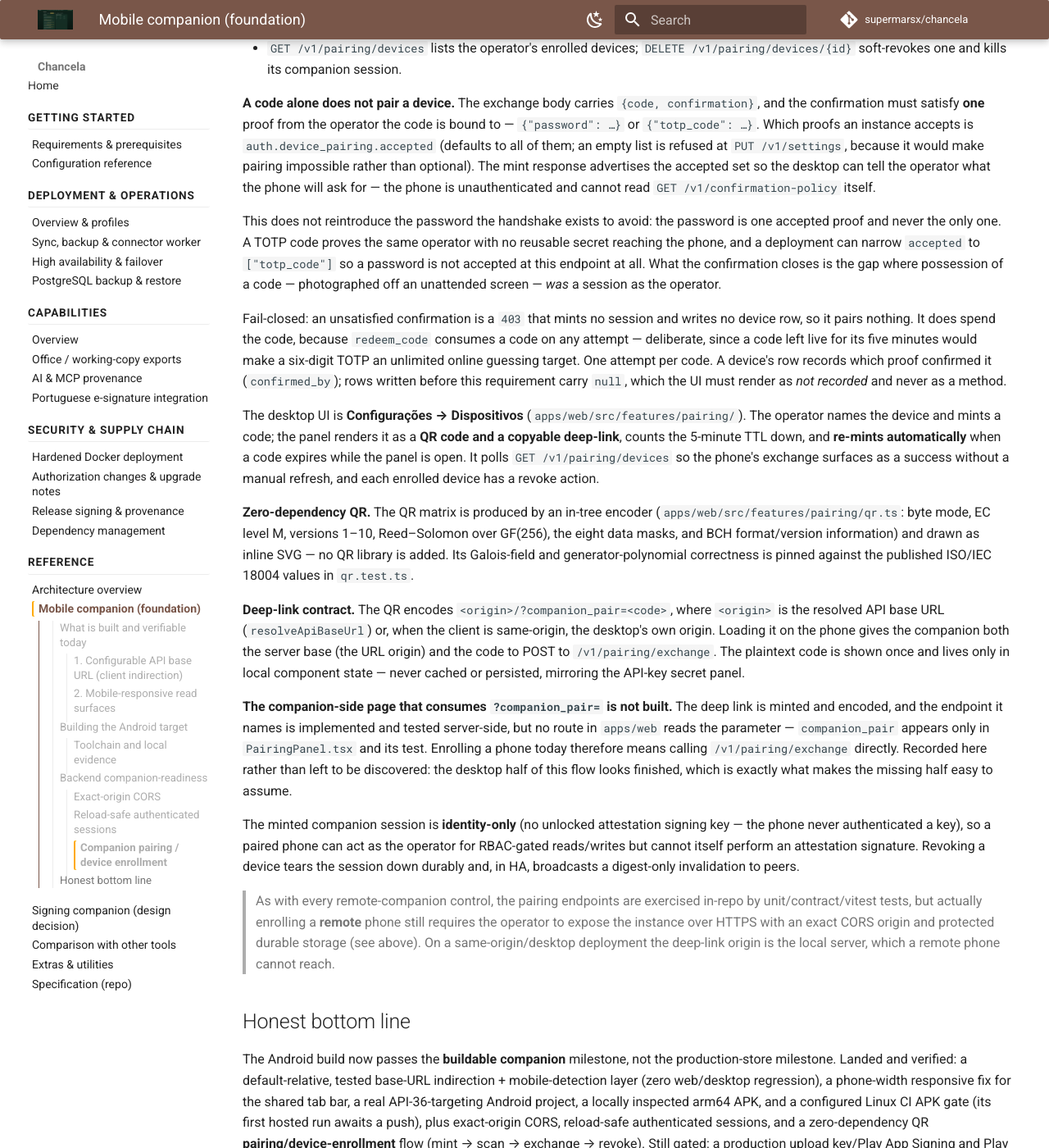
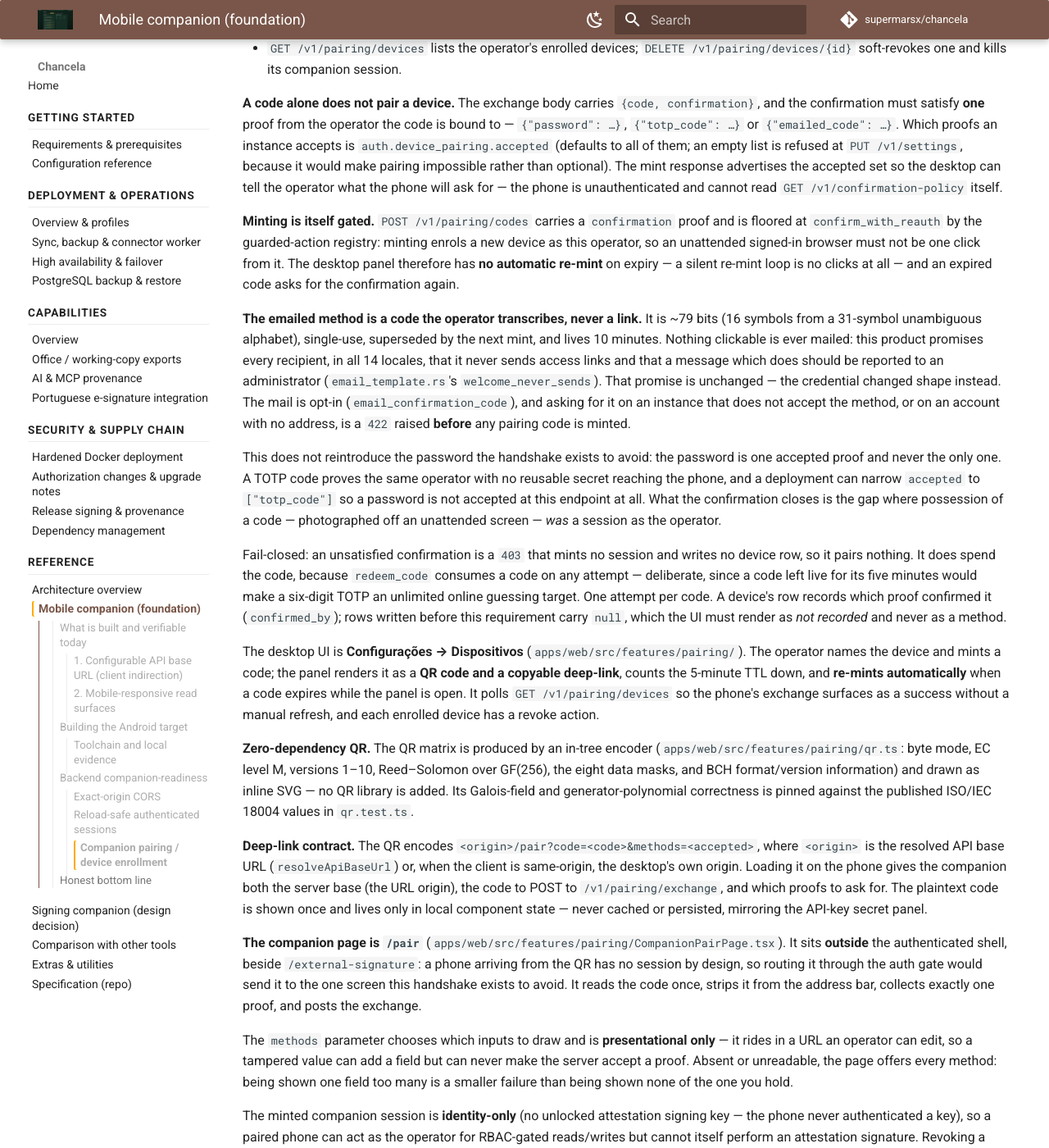
Before and after one commit to supermarsx/chancela, an MkDocs documentation site: the page built from docs/mobile.md, in a window 1280 px wide and 1400 px high, scrolled down 4284 px. Shown: the whole window at 82% size. Built offline with MkDocs 1.6.1 and Material for MkDocs 9.7.7, drawn with Linux system fonts in a browser that asks for light colours; comment, search, counter and statistics services are not loaded.

Commit message:
docs(pairing): record the mint gate, the emailed code, and the companion page
The protocol section still described the state before t70: a mint anyone
holding a session could do, two confirmation methods, and a companion page
that did not exist. All three moved.

Says plainly why the emailed method is transcribed and not clickable, and
that welcome_never_sends is unchanged — that promise is the reason for the
shape, so it belongs next to the shape rather than in a commit message
nobody reads again.

Also records why the desktop no longer re-mints automatically: a silent
re-mint loop is no clicks at all in front of an action floored precisely to
make it deliberate.

Co-Authored-By: Claude Opus 5 (1M context) <noreply@anthropic.com>

```diff
--- a/docs/mobile.md
+++ b/docs/mobile.md
@@ -190,11 +190,26 @@ machinery (`crates/chancela-api/src/pairing.rs`, schema v22 `pairing_devices` ta
 
 **A code alone does not pair a device.** The exchange body carries
 `{code, confirmation}`, and the confirmation must satisfy **one** proof from the operator the
-code is bound to — `{"password": …}` or `{"totp_code": …}`. Which proofs an instance accepts
+code is bound to — `{"password": …}`, `{"totp_code": …}` or `{"emailed_code": …}`. Which proofs an instance accepts
 is `auth.device_pairing.accepted` (defaults to all of them; an empty list is refused at
 `PUT /v1/settings`, because it would make pairing impossible rather than optional). The mint
 response advertises the accepted set so the desktop can tell the operator what the phone will
 ask for — the phone is unauthenticated and cannot read `GET /v1/confirmation-policy` itself.
+
+**Minting is itself gated.** `POST /v1/pairing/codes` carries a `confirmation` proof and is
+floored at `confirm_with_reauth` by the guarded-action registry: minting enrols a new device as
+this operator, so an unattended signed-in browser must not be one click from it. The desktop
+panel therefore has **no automatic re-mint** on expiry — a silent re-mint loop is no clicks at
+all — and an expired code asks for the confirmation again.
+
+**The emailed method is a code the operator transcribes, never a link.** It is ~79 bits (16
+symbols from a 31-symbol unambiguous alphabet), single-use, superseded by the next mint, and
+lives 10 minutes. Nothing clickable is ever mailed: this product promises every recipient, in
+all 14 locales, that it never sends access links and that a message which does should be
+reported to an administrator (`email_template.rs`'s `welcome_never_sends`). That promise is
+unchanged — the credential changed shape instead. The mail is opt-in
+(`email_confirmation_code`), and asking for it on an instance that does not accept the method,
+or on an account with no address, is a `422` raised **before** any pairing code is minted.
 
 This does not reintroduce the password the handshake exists to avoid: the password is one
 accepted proof and never the only one. A TOTP code proves the same operator with no reusable
@@ -223,19 +238,23 @@ over GF(256), the eight data masks, and BCH format/version information) and draw
 SVG — no QR library is added. Its Galois-field and generator-polynomial correctness is
 pinned against the published ISO/IEC 18004 values in `qr.test.ts`.
 
-**Deep-link contract.** The QR encodes `<origin>/?companion_pair=<code>`, where `<origin>`
+**Deep-link contract.** The QR encodes `<origin>/pair?code=<code>&methods=<accepted>`, where `<origin>`
 is the resolved API base URL (`resolveApiBaseUrl`) or, when the client is same-origin, the
 desktop's own origin. Loading it on the phone gives the companion both the server base (the
-URL origin) and the code to POST to `/v1/pairing/exchange`. The plaintext code is shown once
+URL origin), the code to POST to `/v1/pairing/exchange`, and which proofs to ask for. The plaintext code is shown once
 and lives only in local component state — never cached or persisted, mirroring the API-key
 secret panel.
 
-**The companion-side page that consumes `?companion_pair=` is not built.** The deep link is
-minted and encoded, and the endpoint it names is implemented and tested server-side, but no
-route in `apps/web` reads the parameter — `companion_pair` appears only in `PairingPanel.tsx`
-and its test. Enrolling a phone today therefore means calling `/v1/pairing/exchange` directly.
-Recorded here rather than left to be discovered: the desktop half of this flow looks finished,
-which is exactly what makes the missing half easy to assume.
+**The companion page is `/pair`** (`apps/web/src/features/pairing/CompanionPairPage.tsx`). It
+sits **outside** the authenticated shell, beside `/external-signature`: a phone arriving from
+the QR has no session by design, so routing it through the auth gate would send it to the one
+screen this handshake exists to avoid. It reads the code once, strips it from the address bar,
+collects exactly one proof, and posts the exchange.
+
+The `methods` parameter chooses which inputs to draw and is **presentational only** — it rides
+in a URL an operator can edit, so a tampered value can add a field but can never make the
+server accept a proof. Absent or unreadable, the page offers every method: being shown one
+field too many is a smaller failure than being shown none of the one you hold.
 
 The minted companion session is **identity-only** (no unlocked attestation signing key — the
 phone never authenticated a key), so a paired phone can act as the operator for RBAC-gated
```
